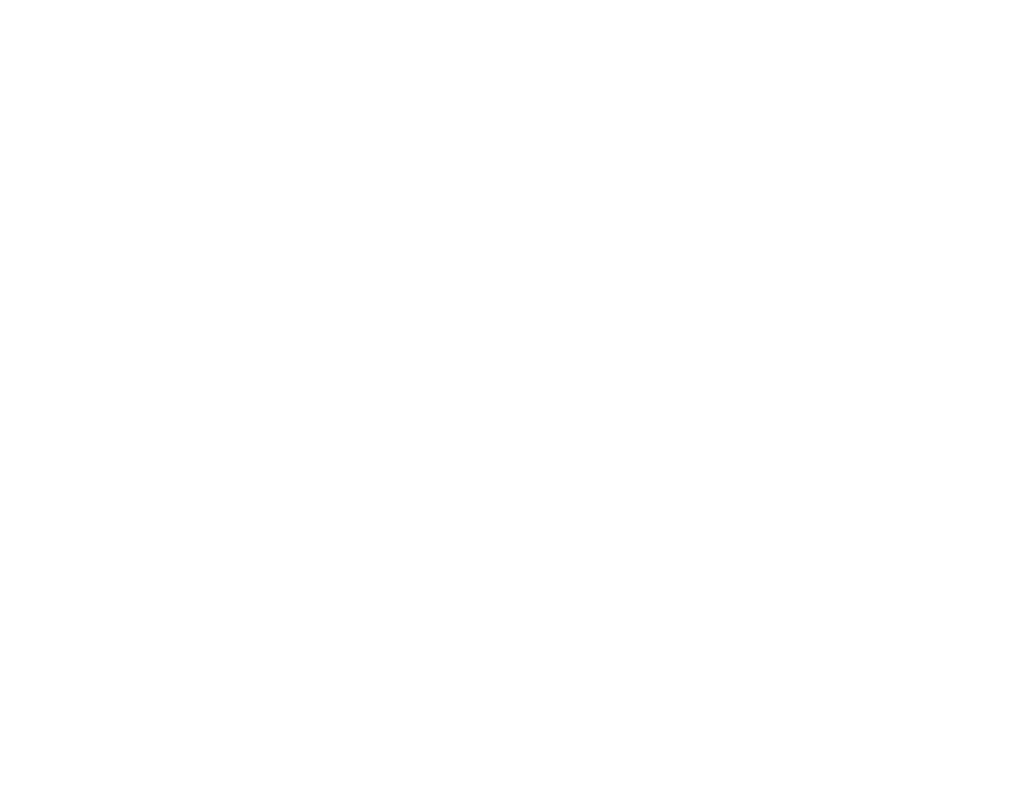
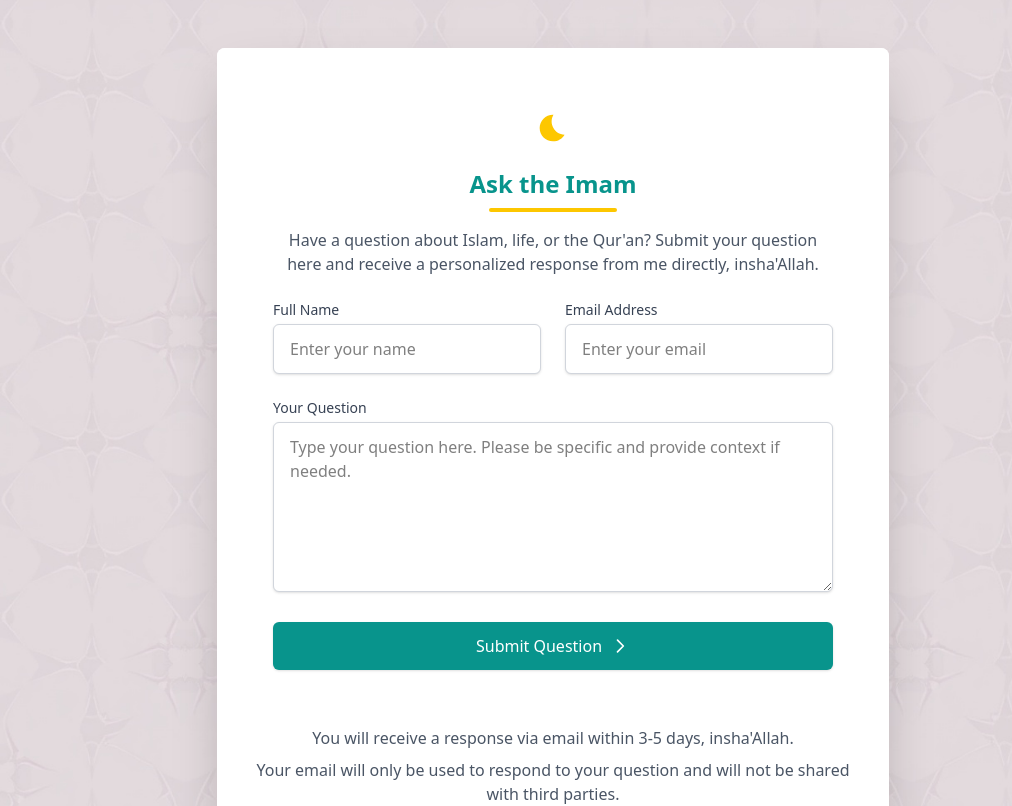
Before and after one commit to Umairanwarr/islam, a React (Vite) app: page /ask-imam in a window 1280 px wide. Before the commit this address had no page. Shown: the top 806 px of the page, without its empty margins (87-1099 px from the left). Built offline with nearby package versions, Linux system fonts and the light colour scheme.

Commit message:
Add Ask Imam feature with form and header components

```diff
--- /dev/null
+++ b/components/askImamForm.jsx
@@ -0,0 +1,162 @@
+import React, { useState } from 'react';
+
+const AskImamForm = () => {
+  const [formData, setFormData] = useState({
+    fullName: '',
+    email: '',
+    question: ''
+  });
+  const [isSubmitting, setIsSubmitting] = useState(false);
+  const [isSubmitted, setIsSubmitted] = useState(false);
+
+  const handleChange = (e) => {
+    const { name, value, type, checked } = e.target;
+    setFormData(prevState => ({
+      ...prevState,
+      [name]: type === 'checkbox' ? checked : value
+    }));
+  };
+
+  const handleSubmit = (e) => {
+    e.preventDefault();
+    setIsSubmitting(true);
+
+    // Simulate form submission
+    setTimeout(() => {
+      console.log('Question submitted:', formData);
+      setIsSubmitting(false);
+      setIsSubmitted(true);
+
+      // Reset form after submission
+      setFormData({
+        fullName: '',
+        email: '',
+        question: ''
+      });
+
+      // Reset success message after 5 seconds
+      setTimeout(() => {
+        setIsSubmitted(false);
+      }, 5000);
+    }, 1500);
+  };
+
+  return (
+    <div className="py-8 px-4 sm:px-6 lg:px-8 bg-white">
+      <div className="max-w-3xl mx-auto">
+        {isSubmitted ? (
+          <div className="bg-green-50 border border-green-200 rounded-lg p-6 text-center">
+            <div className="flex justify-center mb-4">
+              <svg xmlns="http://www.w3.org/2000/svg" className="h-12 w-12 text-green-500" fill="none" viewBox="0 0 24 24" stroke="currentColor">
+                <path strokeLinecap="round" strokeLinejoin="round" strokeWidth={2} d="M9 12l2 2 4-4m6 2a9 9 0 11-18 0 9 9 0 0118 0z" />
+              </svg>
+            </div>
+            <h3 className="text-xl font-bold text-green-800 mb-2">Question Submitted Successfully</h3>
+            <p className="text-green-700">
+              Thank you for your question. You will receive a response via email within 3-5 days, insha'Allah.
+            </p>
+          </div>
+        ) : (
+          <div className="bg-white">
+            <div className="p-6">
+              <div className="flex justify-center mb-4">
+                <div className="w-12 h-12 flex items-center justify-center">
+                  <svg xmlns="http://www.w3.org/2000/svg" className="h-8 w-8 text-yellow-400" fill="currentColor" viewBox="0 0 24 24">
+                    <path d="M12.34 2.02C6.59 1.82 2 6.42 2 12c0 5.52 4.48 10 10 10 3.71 0 6.93-2.02 8.66-5.02-7.51-.25-12.09-8.43-8.32-14.96z" />
+                  </svg>
+                </div>
+              </div>
+
+              <h2 className="text-2xl font-bold text-[#08948c] mb-2 text-center">Ask the Imam</h2>
+              <div className="flex justify-center mb-4">
+                <div className="h-1 w-32 bg-yellow-400 rounded"></div>
+              </div>
+              <p className="text-gray-600 mb-6 text-center">
+                Have a question about Islam, life, or the Qur'an? Submit your question here
+                and receive a personalized response from me directly, insha'Allah.
+              </p>
+
+              <form onSubmit={handleSubmit}>
+                <div className="grid grid-cols-1 sm:grid-cols-2 gap-6 mb-6">
+                  <div>
+                    <label htmlFor="fullName" className="block text-sm font-medium text-gray-700 mb-1">Full Name</label>
+                    <input
+                      type="text"
+                      id="fullName"
+                      name="fullName"
+                      value={formData.fullName}
+                      onChange={handleChange}
+                      required
+                      className="w-full py-3 px-4 bg-white rounded-md border border-gray-300 shadow-sm focus:ring-2 focus:ring-teal-500 focus:border-transparent"
+                      placeholder="Enter your name"
+                    />
+                  </div>
+
+                  <div>
+                    <label htmlFor="email" className="block text-sm font-medium text-gray-700 mb-1">Email Address</label>
+                    <input
+                      type="email"
+                      id="email"
+                      name="email"
+                      value={formData.email}
+                      onChange={handleChange}
+                      required
+                      className="w-full py-3 px-4 bg-white rounded-md border border-gray-300 shadow-sm focus:ring-2 focus:ring-teal-500 focus:border-transparent"
+                      placeholder="Enter your email"
+                    />
+                  </div>
+                </div>
+
+                <div className="mb-6">
+                  <label htmlFor="question" className="block text-sm font-medium text-gray-700 mb-1">Your Question</label>
+                  <textarea
+                    id="question"
+                    name="question"
+                    value={formData.question}
+                    onChange={handleChange}
+                    required
+                    rows="6"
+                    className="w-full py-3 px-4 bg-white rounded-md border border-gray-300 shadow-sm focus:ring-2 focus:ring-teal-500 focus:border-transparent"
+                    placeholder="Type your question here. Please be specific and provide context if needed."
+                  ></textarea>
+                </div>
+
+                <button
+                  type="submit"
+                  disabled={isSubmitting}
+                  className="w-full py-3 px-6 bg-[#08948c] text-white rounded-md shadow hover:bg-[#067a73] transition duration-300 flex items-center justify-center"
+                >
+                  {isSubmitting ? (
+                    <>
+                      <svg className="animate-spin -ml-1 mr-3 h-5 w-5 text-white" xmlns="http://www.w3.org/2000/svg" fill="none" viewBox="0 0 24 24">
+                        <circle className="opacity-25" cx="12" cy="12" r="10" stroke="currentColor" strokeWidth="4"></circle>
+                        <path className="opacity-75" fill="currentColor" d="M4 12a8 8 0 018-8V0C5.373 0 0 5.373 0 12h4zm2 5.291A7.962 7.962 0 014 12H0c0 3.042 1.135 5.824 3 7.938l3-2.647z"></path>
+                      </svg>
+                      Submitting...
+                    </>
+                  ) : (
+                    <>
+                      Submit Question
+                      <svg xmlns="http://www.w3.org/2000/svg" className="h-5 w-5 ml-2" fill="none" viewBox="0 0 24 24" stroke="currentColor">
+                        <path strokeLinecap="round" strokeLinejoin="round" strokeWidth={2} d="M9 5l7 7-7 7" />
+                      </svg>
+                    </>
+                  )}
+                </button>
+              </form>
+            </div>
+          </div>
+        )}
+
+        {!isSubmitted && (
+          <div className="mt-8 text-center text-gray-600">
+            <p>You will receive a response via email within 3-5 days, insha'Allah.</p>
+            <p className="mt-2">Your email will only be used to respond to your question and will not be shared with third parties.</p>
+          </div>
+        )}
+      </div>
+    </div>
+  );
+};
+
+export default AskImamForm;
--- /dev/null
+++ b/components/askImamHeader.jsx
@@ -0,0 +1,20 @@
+import React from 'react';
+
+const AskImamHeader = () => {
+  return (
+    <div className="relative min-h-[300px] sm:min-h-[350px] md:min-h-[400px] flex items-center justify-center py-10 sm:py-12 md:py-16 bg-cover bg-center overflow-hidden font-sans" style={{ backgroundImage: "url('/askImam.jpg')" }}>
+      {/* Dark overlay for better text visibility */}
+      <div className="absolute inset-0 bg-[#08948c] opacity-70 z-0" />
+      <div className="relative z-10 w-full max-w-3xl px-6 text-center">
+        <h1 className="text-4xl sm:text-5xl md:text-6xl font-bold leading-tight mb-6 sm:mb-8 md:mb-10 text-white drop-shadow-lg tracking-tight">
+          Ask the Imam
+        </h1>
+        <p className="text-lg sm:text-xl md:text-2xl font-normal text-white leading-relaxed drop-shadow-md mx-auto max-w-2xl px-4">
+          Have a question about Islam, life, or the Qur'an? Submit your question here and receive a personalized response from me directly, insha'Allah.
+        </p>
+      </div>
+    </div>
+  );
+};
+
+export default AskImamHeader;
--- a/components/classHeader.jsx
+++ b/components/classHeader.jsx
@@ -4,7 +4,7 @@
   return (
     <div className="relative min-h-[300px] sm:min-h-[350px] md:min-h-[400px] flex items-center justify-center py-10 sm:py-12 md:py-16 bg-cover bg-center overflow-hidden font-sans" style={{ backgroundImage: "url('/live-bg.jpg')" }}>
       {/* Using the requested overlay color */}
-      <div className="absolute inset-0 bg-[#10948c] opacity-60 z-0" />
+      <div className="absolute inset-0 bg-[#075f59] opacity-60 z-0" />
       <div className="relative z-10 w-full max-w-3xl px-6 text-center">
         <h1 className="text-4xl sm:text-5xl md:text-6xl font-bold leading-tight mb-6 sm:mb-8 md:mb-10 text-white drop-shadow-lg tracking-tight">
           Live Classes & Events
--- /dev/null
+++ b/pages/askImam.jsx
@@ -0,0 +1,22 @@
+import React from 'react';
+import AskImamForm from '../components/askImamForm';
+import Footer from '../components/footer';
+
+const AskImam = () => {
+  return (
+    <div className="min-h-screen bg-gray-50">
+      {/* Background with image */}
+      <div className="relative min-h-screen bg-cover bg-center" style={{ backgroundImage: "url('/askImam.jpg')" }}>
+        {/* Content - no overlay */}
+        <div className="relative py-12 px-4 sm:px-6 lg:px-8 flex flex-col items-center justify-center min-h-screen">
+          <div className="max-w-xl sm:max-w-2xl w-full bg-white rounded-lg shadow-2xl overflow-hidden">
+            <AskImamForm />
+          </div>
+        </div>
+      </div>
+      <Footer />
+    </div>
+  );
+};
+
+export default AskImam;
--- a/src/App.jsx
+++ b/src/App.jsx
@@ -4,6 +4,7 @@
 import SurahDetail from '../pages/surahDetail';
 import DashboardPage from '../pages/dashboard';
 import LiveClass from '../pages/liveClass';
+import AskImam from '../pages/askImam';
 import './App.css';
 
 function App() {
@@ -15,6 +16,7 @@
         <Route path="/surah/:id" element={<SurahDetail />} />
         <Route path="/mydashboard" element={<DashboardPage />} />
         <Route path="/live-class" element={<LiveClass />} />
+        <Route path="/ask-imam" element={<AskImam />} />
       </Routes>
     </Router>
   );
```
Also changed, not shown: public/askImam.jpg (added).
